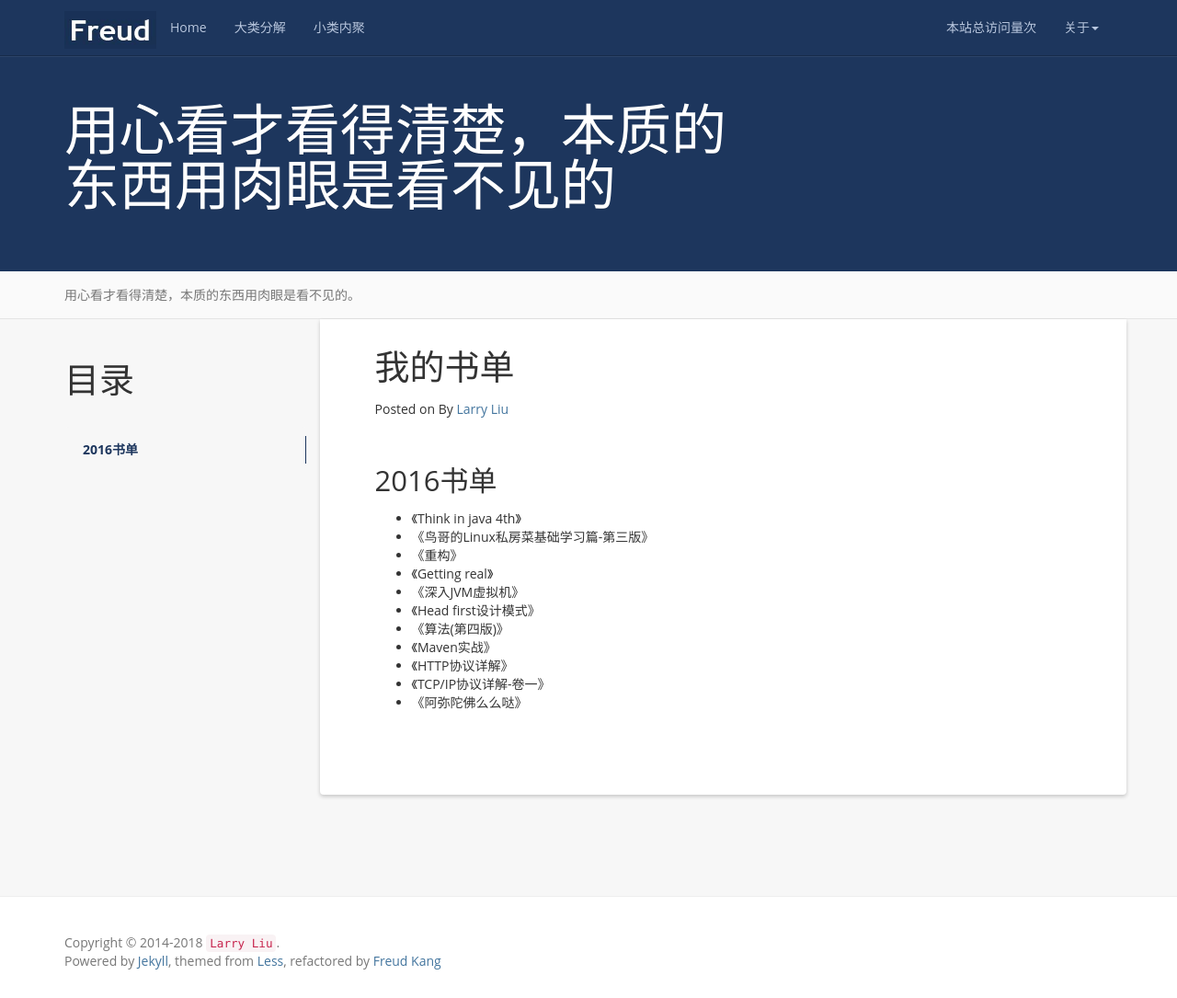
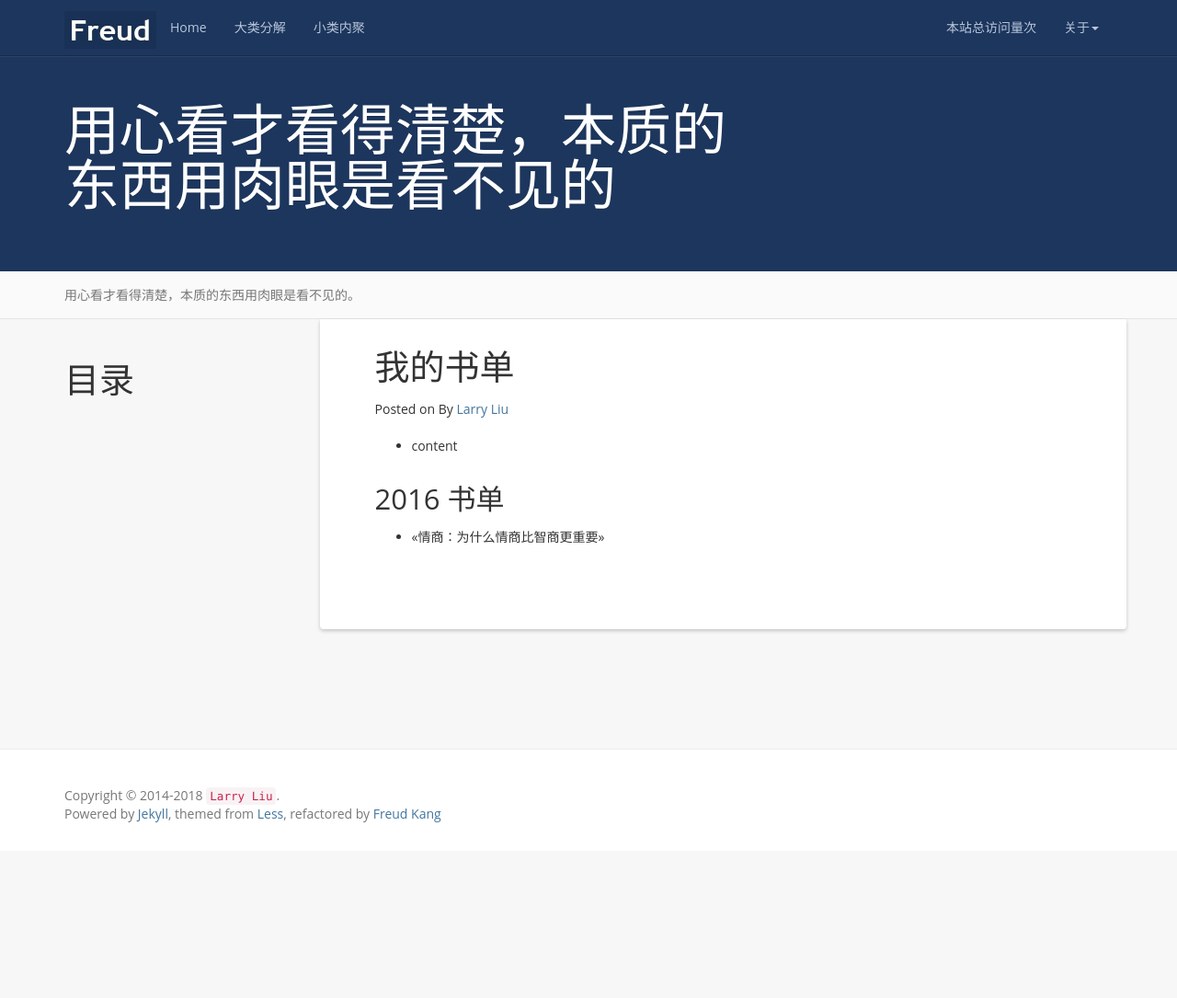
Before and after one commit to larry-dev/larry-dev.github.io, a Jekyll site: the page built from books.md, in a window 1280 px wide and 1085 px high. Shown: the whole window at 92% size. Built offline with Jekyll 4.4.1, drawn with Linux system fonts in a browser that asks for light colours; nearby versions of some CDN libraries; a script that is not in the unit is left out; comment, search, counter and statistics services are not loaded.

Commit message:
initial commit

```diff
--- a/books.md
+++ b/books.md
@@ -4,21 +4,9 @@
 permalink: /books/
 ---
 
-* content
-{:toc}
+- content
+  {:toc}
 
+## 2016 书单
 
-2016书单
------------------------------------------------------------------
-
-+ 《Think in java 4th》
-+ 《鸟哥的Linux私房菜基础学习篇-第三版》
-+ 《重构》
-+ 《Getting real》
-+ 《深入JVM虚拟机》
-+ 《Head first设计模式》
-+ 《算法(第四版)》
-+ 《Maven实战》
-+ 《HTTP协议详解》
-+ 《TCP/IP协议详解-卷一》
-+ 《阿弥陀佛么么哒》
+- <<情商：为什么情商比智商更重要>>
```
